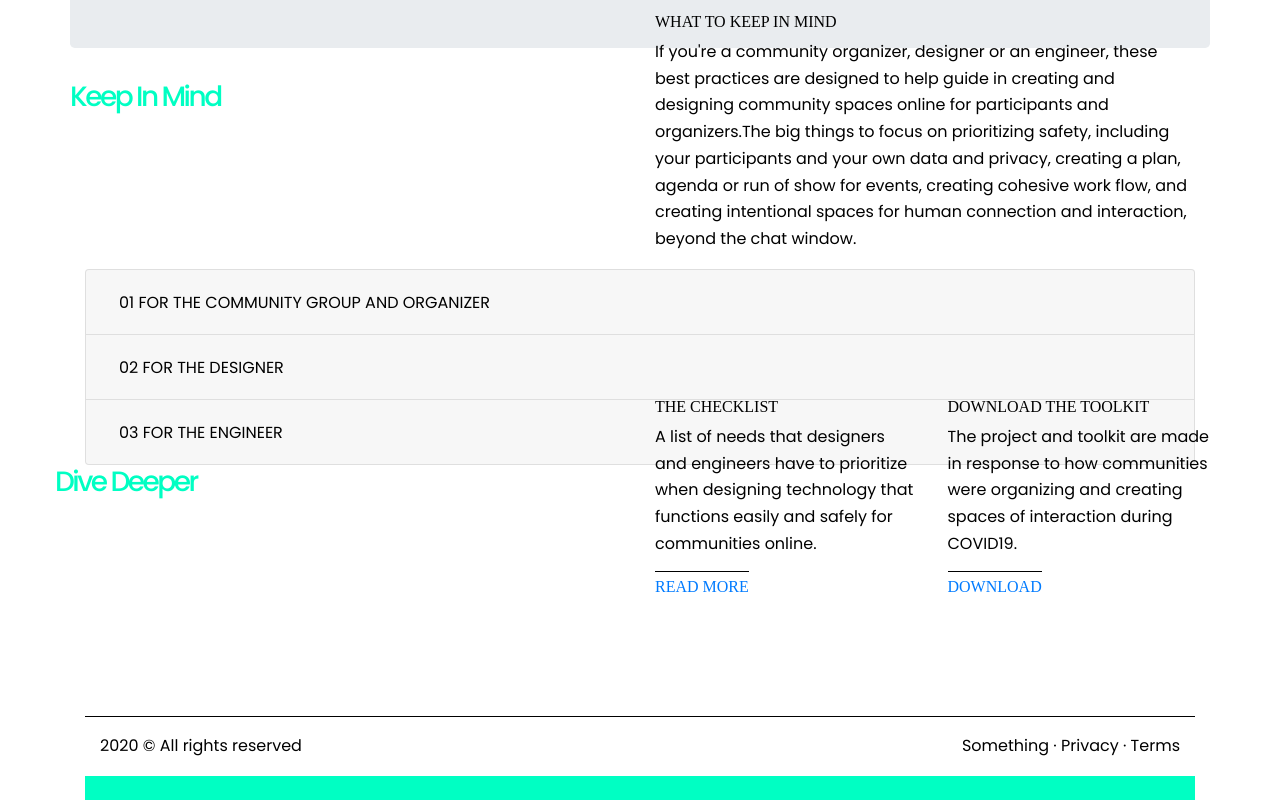
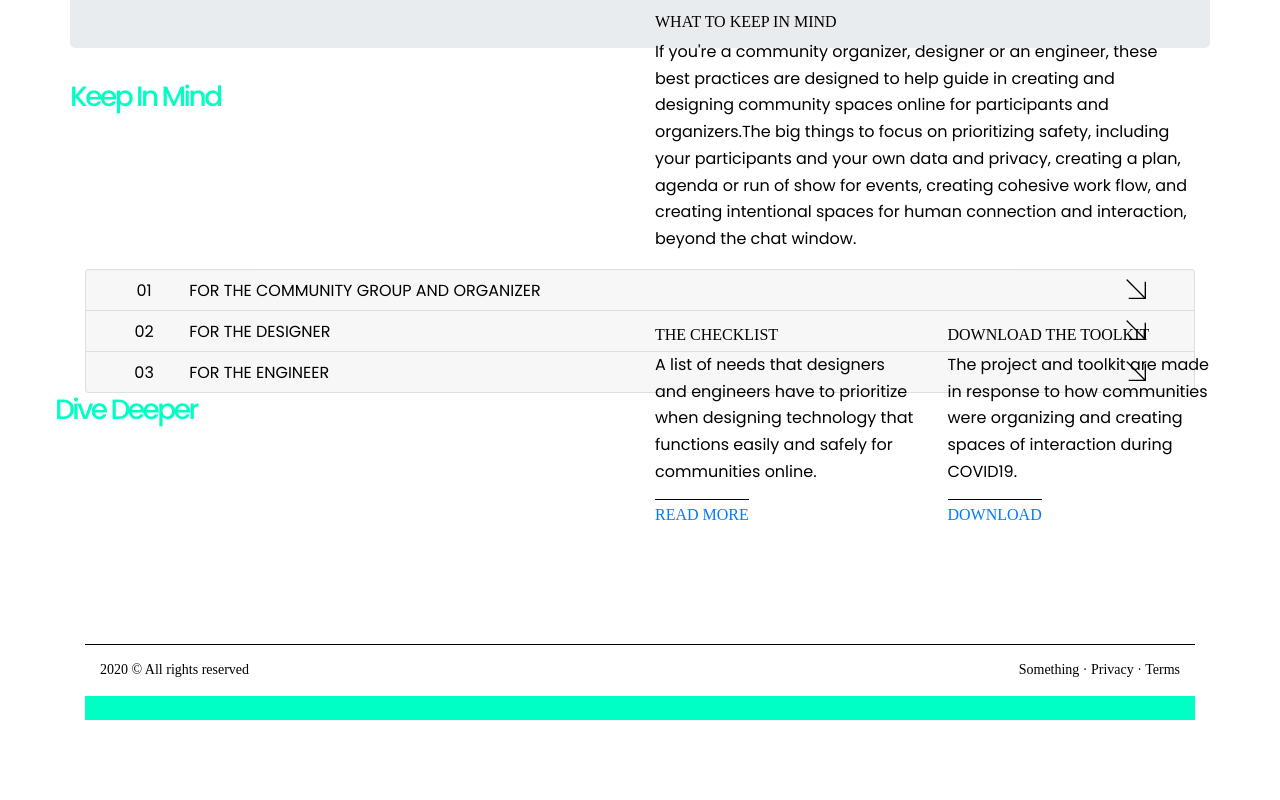
Before and after one commit to jaymollica/delight, a website built with Parcel: page index.html in a window 1280 px wide. Shown: the part 695-1495 px from the top of the page. After the commit the page ends 1415 px from the top, so only its background shows below. Built offline with nearby package versions, Linux system fonts and the light colour scheme; a web font is replaced by a local one.

Commit message:
tweak accordion styles

```diff
--- a/index.html
+++ b/index.html
@@ -62,10 +62,18 @@
 
         <div class="accordion" id="accordionExample">
           <div class="card">
-            <div class="card-header" id="headingOne">
+            <div class="card-header p-0" id="headingOne">
               <h2 class="mb-0">
-                <button class="btn btn-link" type="button" data-toggle="collapse" data-target="#collapseOne" aria-expanded="true" aria-controls="collapseOne">
-                  01 For The Community Group And Organizer
+                <button class="btn btn-link collapsed" type="button" data-toggle="collapse" data-target="#collapseOne" aria-expanded="true" aria-controls="collapseOne">
+
+                  <div class="container-fluid">
+                    <div class="row">
+                      <div class="col-md-1 text-center">01</div>
+                      <div class="col-md-10 text-left p-0">For The Community Group And Organizer</div>
+                      <div class="col-md-1 text-center svg-el"></div>
+                    </div>
+                  </div>
+
                 </button>
               </h2>
             </div>
@@ -75,12 +83,12 @@
                 <div class="container fluid">
 
                   <div class="row accordion-header">
-                    <div class="col-sm-9">
+                    <div class="col-sm-9 offset-md-1">
                       <h4>There needs to be structure and a plan</h4>
                     </div>
                   </div>
                   <div class="row accordion-body">
-                    <div class="col-sm-12 col-md-8 offset-md-1">
+                    <div class="col-sm-12 col-md-6 offset-md-2">
 
                     If you’re organizing your community to come together, engage in conversation, teach, or even just to talk or you’re part of a collective that organizes people, the tools you’re using are probably pretty frustrating. What’s important to understand is that tools are frustrating, and poorly designed, and organizers usually have to use a bunch of tools to accomplish organize and create a  workflow and this needs to be balanced with persevering digital safety for your attendees. This ‘digital duct taping’ is like giong from Google Docs to Slack to Zoom to organizing and planning for communities.
 
@@ -94,7 +102,7 @@
 
                     </div>
 
-                    <div class="col-md-3 text-center">
+                    <div class="col-md-3 offset-md-1 text-center">
                       <p class="accordion-number">1</p>
                     </div>
 
@@ -123,25 +131,33 @@
 
 
           <div class="card">
-            <div class="card-header" id="headingTwo">
+            <div class="card-header p-0" id="headingTwo">
               <h2 class="mb-0">
                 <button class="btn btn-link collapsed" type="button" data-toggle="collapse" data-target="#collapseTwo" aria-expanded="false" aria-controls="collapseTwo">
-                  02 For The Designer
+
+                  <div class="container-fluid">
+                    <div class="row">
+                      <div class="col-md-1 text-center">02</div>
+                      <div class="col-md-10 text-left p-0">FOR THE DESIGNER</div>
+                      <div class="col-md-1 text-center svg-el"></div>
+                    </div>
+                  </div>
+
                 </button>
               </h2>
             </div>
             <div id="collapseTwo" class="collapse" aria-labelledby="headingTwo" data-parent="#accordionExample">
               <div class="card-body p-0">
 
-                <div class="container fluid">
+                <div class="container">
 
                   <div class="row accordion-header">
-                    <div class="col-sm-9">
+                    <div class="col-sm-9 offset-md-1">
                       <h4>Architecting intimacy with interfaces</h4>
                     </div>
                   </div>
                   <div class="row accordion-body">
-                    <div class="col-sm-12 col-md-8 offset-md-1">
+                    <div class="col-sm-12 col-md-6 offset-md-2">
 
                     Right now, people are using conferencing tools similar to social networks. People aren’t just using video conferencing for work, they are using it for social interactions, for artists panels, and for really large group hangouts- for mutual aid, community organizations, church meetings, school, and even city meetings. The user interface design in these tools need to be focused on serving all of these groups, with one host or a variety of hosts, and better tools for participants. Imagine if hosts could queue up speakers, have interactive polls, or if participants could decide who they wanted to ‘sit’ next to in the video marquee. People need this kind of agency, and they need more customization- they need a mixture of a broadcast tool and a social network but with a focus on video.
 
@@ -152,7 +168,7 @@
 
                     </div>
 
-                    <div class="col-md-3 text-center">
+                    <div class="col-md-3 offset-md-1 text-center">
                       <p class="accordion-number">2</p>
                     </div>
 
@@ -180,10 +196,18 @@
 
 
           <div class="card">
-            <div class="card-header" id="headingThree">
+            <div class="card-header p-0" id="headingThree">
               <h2 class="mb-0">
                 <button class="btn btn-link collapsed" type="button" data-toggle="collapse" data-target="#collapseThree" aria-expanded="false" aria-controls="collapseThree">
-                  03 For The Engineer
+
+                  <div class="container-fluid">
+                    <div class="row">
+                      <div class="col-md-1 text-center">03</div>
+                      <div class="col-md-10 text-left p-0">For The Engineer</div>
+                      <div class="col-md-1 text-center svg-el"></div>
+                    </div>
+                  </div>
+
                 </button>
               </h2>
             </div>
@@ -193,12 +217,12 @@
                 <div class="container fluid">
 
                   <div class="row accordion-header">
-                    <div class="col-sm-9">
+                    <div class="col-sm-9 offset-md-1">
                       <h4>Latency and security are a top priority</h4>
                     </div>
                   </div>
                   <div class="row accordion-body">
-                    <div class="col-sm-12 col-md-8 offset-md-1">
+                    <div class="col-sm-12 col-md-6 offset-md-2">
 
                     What’s key here is latency, syncing, security and safety- which depending upon the tool can be meh, okay, or bad. If you’re worried about security, the Mozilla Foundation publishes Privacy Not Included, a guide that analyzes different tools and products on how ‘secure’ the tools, products and technology are and they have a special guide just for video conferencing. There are five points to consider: does the product, tool or app have encryption or end to end encryption, does it push security updates, does it require a strong password, does it manage vulnerabilities like having a bug bounty program, and does it have a privacy policy?
 
@@ -210,7 +234,7 @@
 
                     </div>
 
-                    <div class="col-md-3 text-center">
+                    <div class="col-md-3 offset-md-1 text-center">
                       <p class="accordion-number">3</p>
                     </div>
 
--- a/sass/delight.scss
+++ b/sass/delight.scss
@@ -139,6 +139,7 @@ blockquote {
 
 .jumbotron {
 	background-color: $primary;
+	//background-image: url('../img/hero.png');
 	margin-top: -35px;
 	position: relative;
 	border-radius: 0;
@@ -174,6 +175,22 @@ div.keepinmind {
 .card-header {
 	border: 0;
 	background-color: white;
+
+	button {
+		width: 100%;
+	}
+
+	button .svg-el {
+		content: url("../img/close_x.svg");
+		height: 20px;
+		width: 20px;
+	}
+
+	button.collapsed .svg-el {
+		content: url("../img/open_arrow.svg");
+		height: 20px;
+		width: 20px;
+	}
 }
 
 .card h2 button {
@@ -230,4 +247,11 @@ blockquote {
 	margin-top:100px;
 	padding-top:16px;
 	border-bottom: 24px solid $primary;
+
+	p {
+		font-size: 14px;
+		line-height: 132%;
+		font-family: "Chivo";
+	}
+
 }
```
Also changed, not shown: css/delight.css, img/close_x.svg (added), img/download_arrow.svg (added), img/more_arrow.svg (added), img/open_arrow.svg (added), 2 other files.
